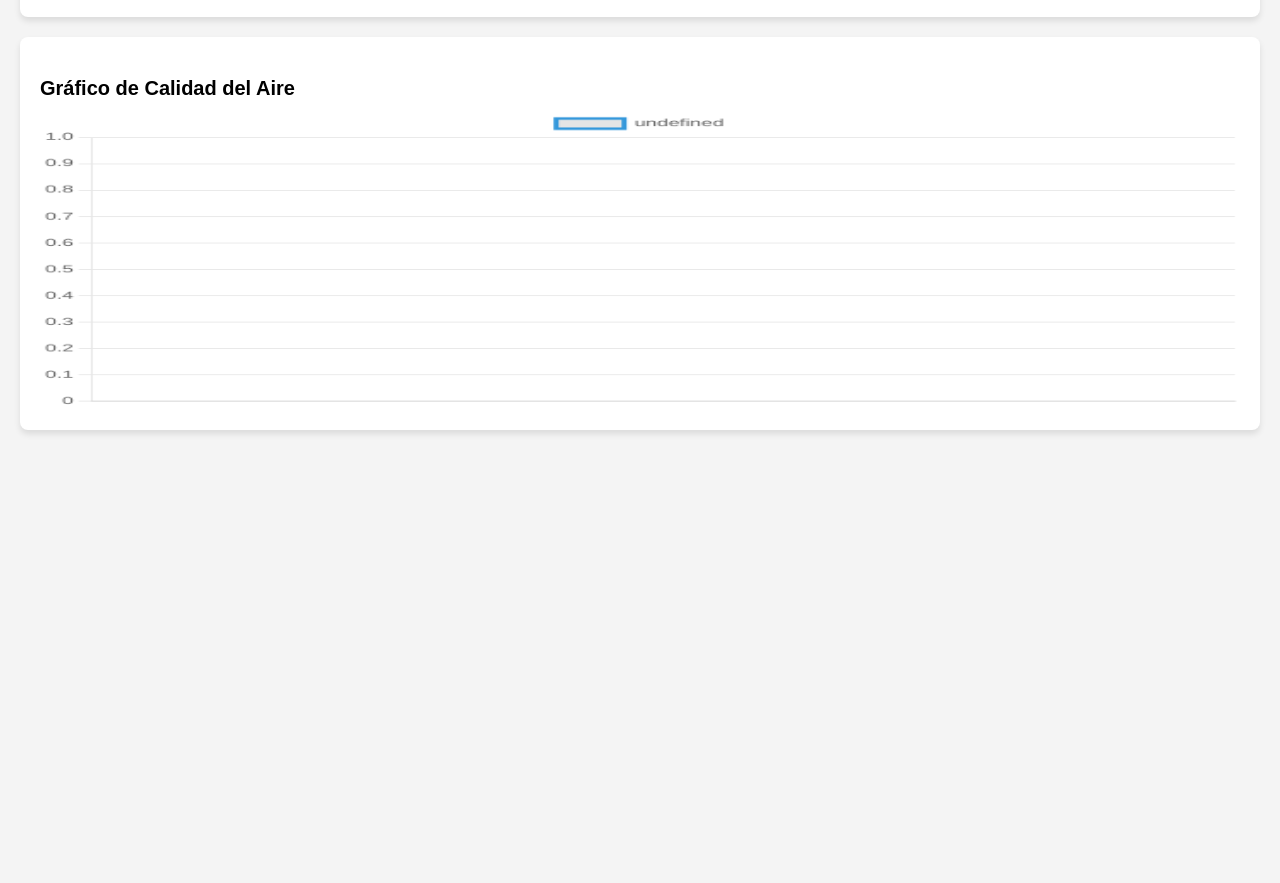
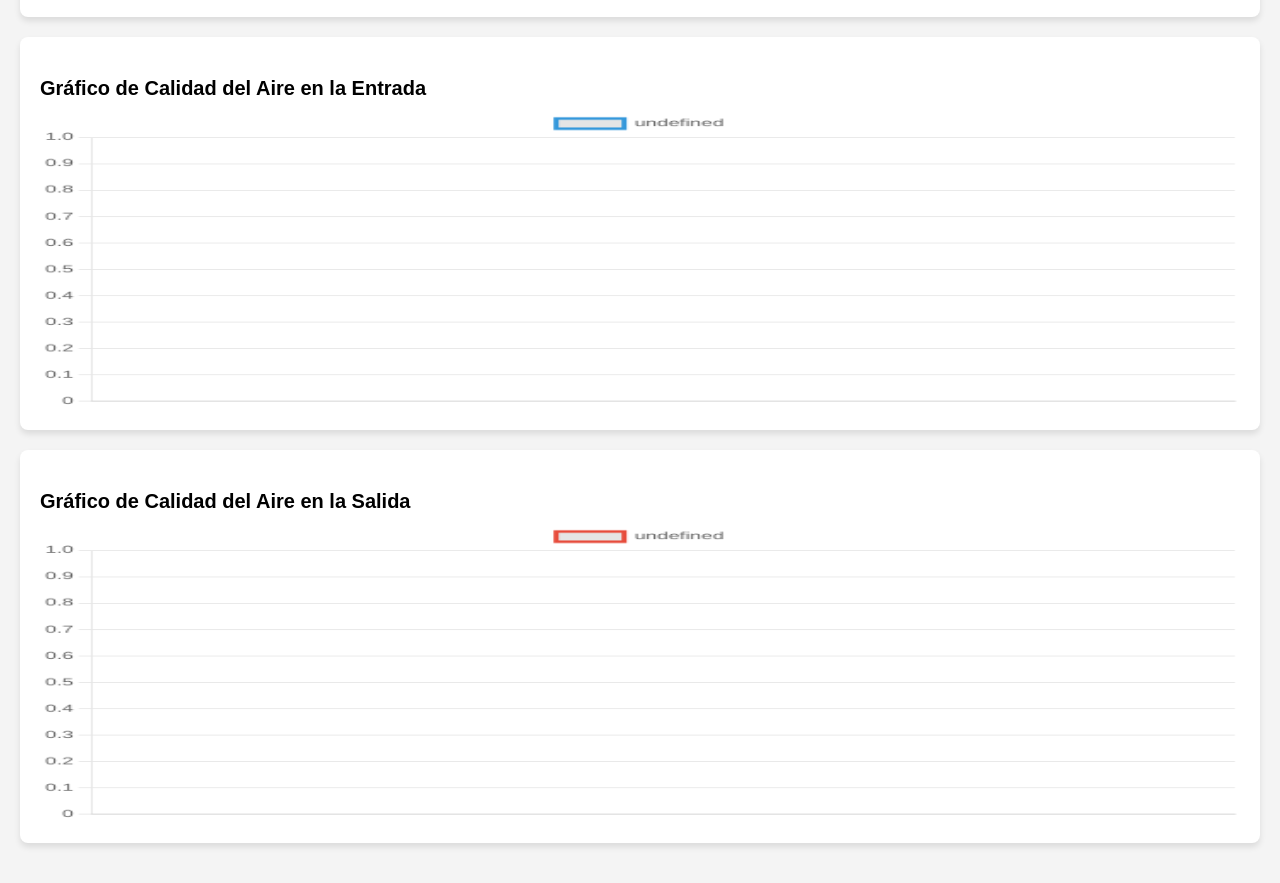
Before and after one commit to gabriel233XD/filtrodeaire, a plain HTML site: page index.html in a window 1280 px wide. Shown: the part 345-1228 px from the top of the page. Before the commit the page ends 815 px from the top, so only its background shows below. Drawn offline with nearby package versions, Linux system fonts and the light colour scheme; no server answers.

Commit message:
Update index.html

```diff
--- a/index.html
+++ b/index.html
@@ -60,9 +60,15 @@
     <div id="salida" class="value">— PPM</div>
   </div>
 
+  <!-- Gráficos -->
   <div class="card">
-    <h3>Gráfico de Calidad del Aire</h3>
-    <canvas id="chartAirQuality"></canvas>
+    <h3>Gráfico de Calidad del Aire en la Entrada</h3>
+    <canvas id="chartEntrada"></canvas>
+  </div>
+
+  <div class="card">
+    <h3>Gráfico de Calidad del Aire en la Salida</h3>
+    <canvas id="chartSalida"></canvas>
   </div>
 
   <script type="module">
@@ -111,7 +117,8 @@
         }
       });
 
-    const cAirQuality = mkChart('chartAirQuality', airQualityEntrada, labels, '#3498db');
+    const cEntrada = mkChart('chartEntrada', airQualityEntrada, labels, '#3498db');
+    const cSalida = mkChart('chartSalida', airQualitySalida, labels, '#e74c3c');
 
     // Leer datos de Firebase
     onChildAdded(query(ref(db, "lecturas"), limitToLast(200)), snap => {
@@ -128,7 +135,8 @@
       airQualityEntrada.push(entrada);
       airQualitySalida.push(salida);
       [labels, airQualityEntrada, airQualitySalida].forEach(trim);
-      cAirQuality.update();
+      cEntrada.update();
+      cSalida.update();
     });
   </script>
 
```
